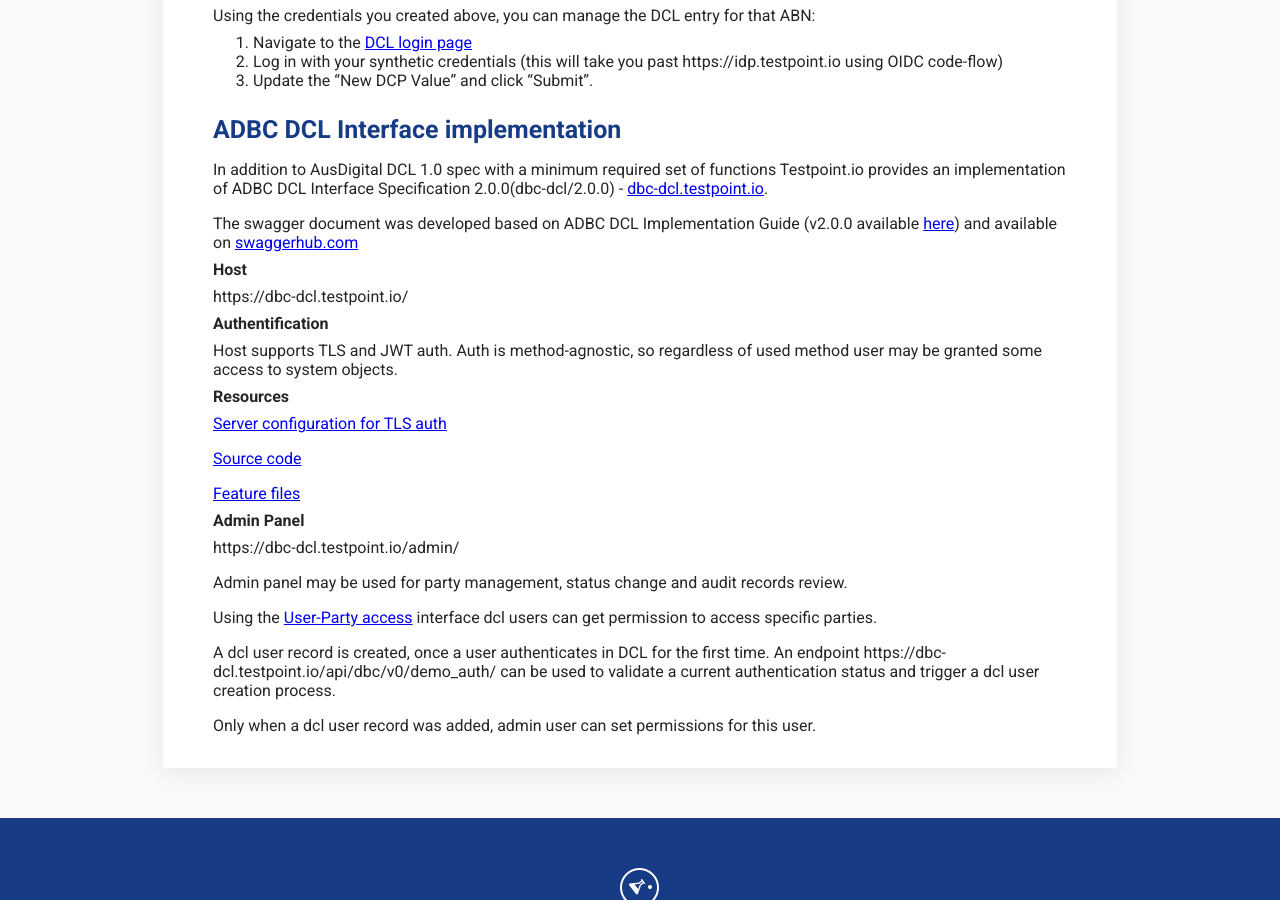
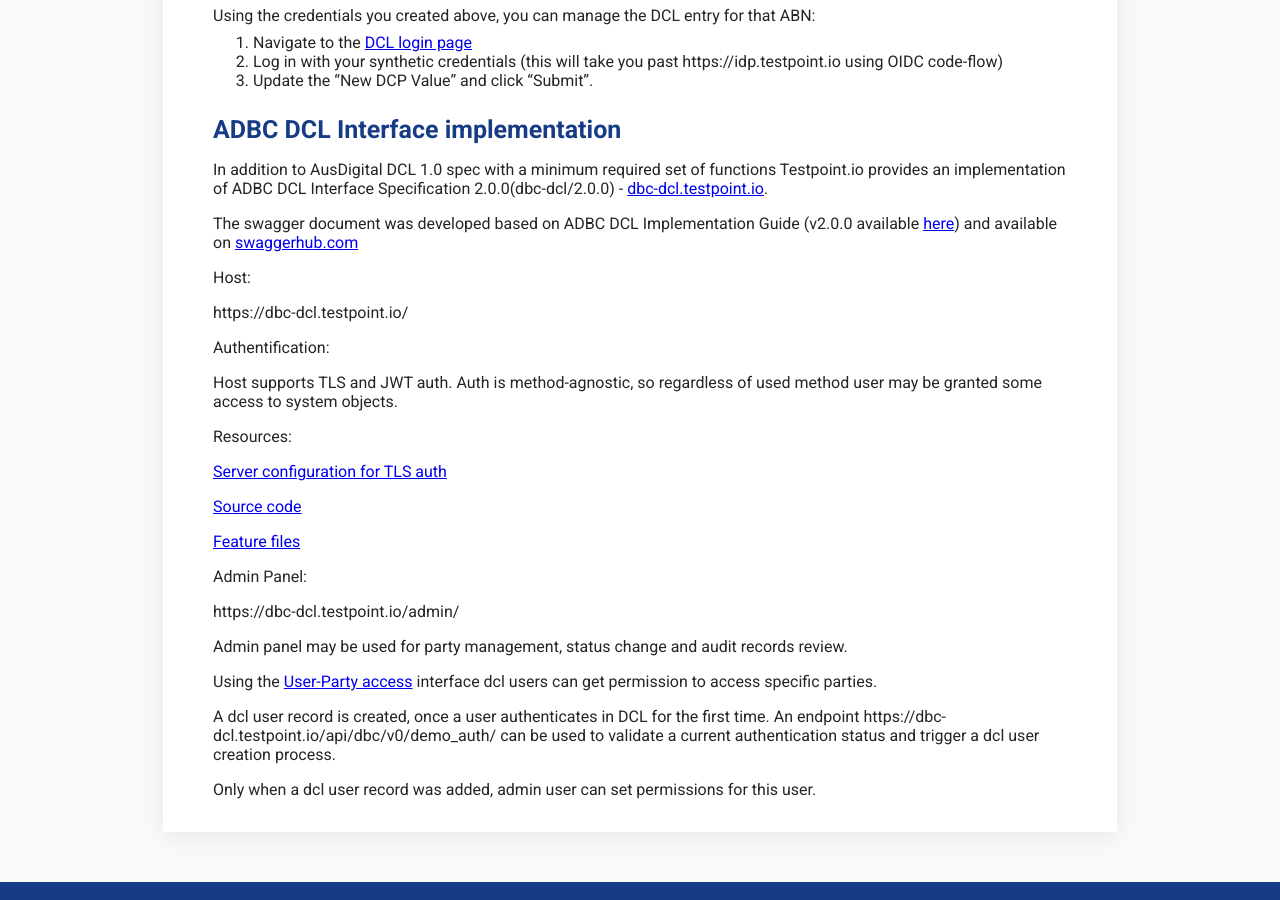
Before and after one commit to test-point/test-point.github.io, a Jekyll site: the page built from pages/dcl.md, in a window 1280 px wide and 900 px high, scrolled down 1915 px. Built offline with Jekyll 4.4.1, drawn with Linux system fonts in a browser that asks for light colours; some of the changed lines change nothing that is shown.

Commit message:
Update dcl.md

```diff
--- a/pages/dcl.md
+++ b/pages/dcl.md
@@ -51,15 +51,15 @@
 
 The swagger document was developed based on ADBC DCL Implementation Guide (v2.0.0 available [here](http://ausdigital.org/specs/ausdigital-dcl/1.0/Attachment_5c_Digital_Capability_Locator_Implementation_Guide_v2.0.0.pdf)) and available on [swaggerhub.com](https://app.swaggerhub.com/apis/ADBC/DCL-interface-spec/2.0.0)
 
-#### Host
+Host:
 
 https://dbc-dcl.testpoint.io/
 
-#### Authentification
+Authentification:
 
 Host supports TLS and JWT auth. Auth is method-agnostic, so regardless of used method user may be granted some access to system objects.
 
-#### Resources
+Resources:
 
 [Server configuration for TLS auth](https://github.com/test-point/testpoint-dcl/tree/master/client-py-tls)
 
@@ -67,7 +67,7 @@
 
 [Feature files](https://github.com/test-point/testpoint-dcl/tree/master/tests/bdd-remote)
 
-#### Admin Panel
+Admin Panel:
 
 https://dbc-dcl.testpoint.io/admin/
 
```
